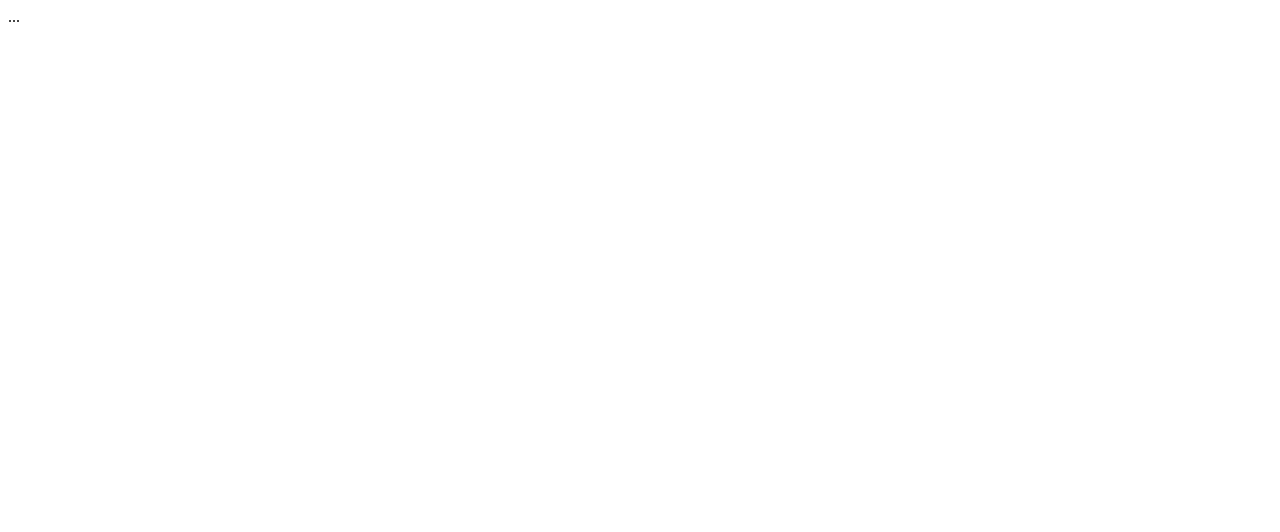
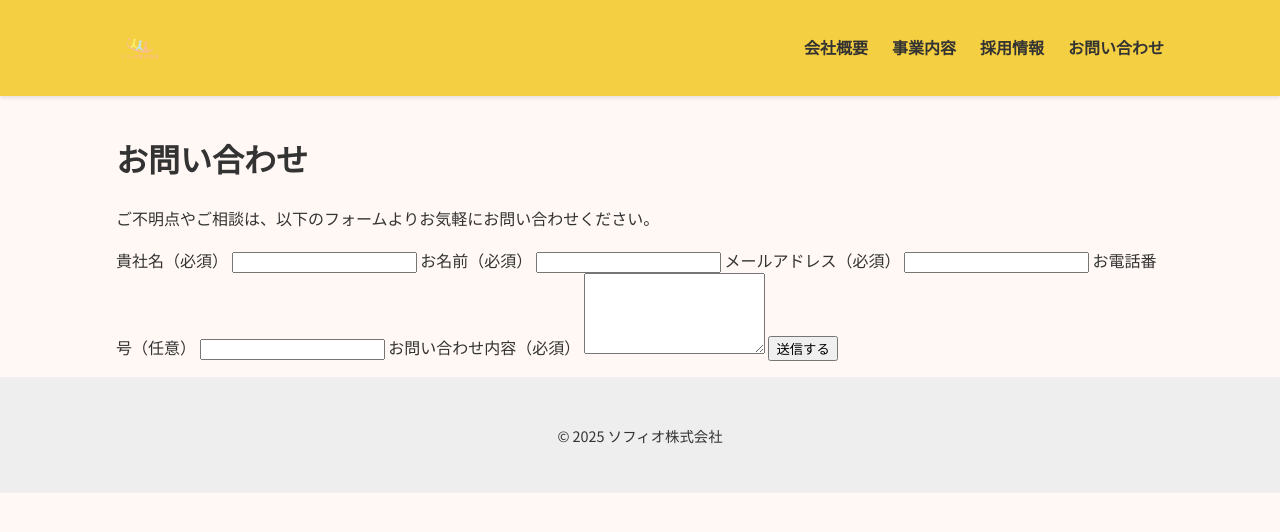
Before and after one commit to orimo-keieikikaku/sofio-website, a plain HTML site: page contact.html in a window 1280 px wide. Drawn offline with Linux system fonts and the light colour scheme.

Commit message:
Update contact.html

```diff
--- a/contact.html
+++ b/contact.html
@@ -1 +1,52 @@
-...
+
+<!DOCTYPE html>
+<html lang="ja">
+<head>
+  <meta charset="UTF-8" />
+  <meta name="viewport" content="width=device-width, initial-scale=1.0" />
+  <title>お問い合わせ | ソフィオ株式会社</title>
+  <link rel="preconnect" href="https://fonts.googleapis.com">
+  <link rel="preconnect" href="https://fonts.gstatic.com" crossorigin>
+  <link href="https://fonts.googleapis.com/css2?family=Noto+Sans+JP:wght@400;700&display=swap" rel="stylesheet">
+  <link rel="stylesheet" href="css/style.css" />
+</head>
+<body>
+  <header class="site-header">
+    <div class="container header-inner">
+      <img src="img/logo.png" alt="ソフィオ株式会社ロゴ" class="logo-img" />
+      <nav>
+        <ul class="nav-links">
+          <li><a href="about.html">会社概要</a></li>
+          <li><a href="services.html">事業内容</a></li>
+          <li><a href="recruit.html">採用情報</a></li>
+          <li><a href="contact.html">お問い合わせ</a></li>
+        </ul>
+      </nav>
+    </div>
+  </header>
+  <main class="container">
+    <h1>お問い合わせ</h1>
+
+    <p class="lead">ご不明点やご相談は、以下のフォームよりお気軽にお問い合わせください。</p>
+    <form action="https://formspree.io/f/manbyljp" method="POST" class="contact-form">
+      <label for="company">貴社名（必須）</label>
+      <input type="text" id="company" name="会社名" required />
+      <label for="name">お名前（必須）</label>
+      <input type="text" id="name" name="お名前" required />
+      <label for="email">メールアドレス（必須）</label>
+      <input type="email" id="email" name="メールアドレス" required />
+      <label for="tel">お電話番号（任意）</label>
+      <input type="tel" id="tel" name="電話番号" inputmode="numeric" />
+      <label for="message">お問い合わせ内容（必須）</label>
+      <textarea id="message" name="お問い合わせ内容" rows="5" required></textarea>
+      <button type="submit" class="cta-button">送信する</button>
+    </form>
+
+  </main>
+  <footer>
+    <div class="container">
+      <p>&copy; 2025 ソフィオ株式会社</p>
+    </div>
+  </footer>
+</body>
+</html>
```
